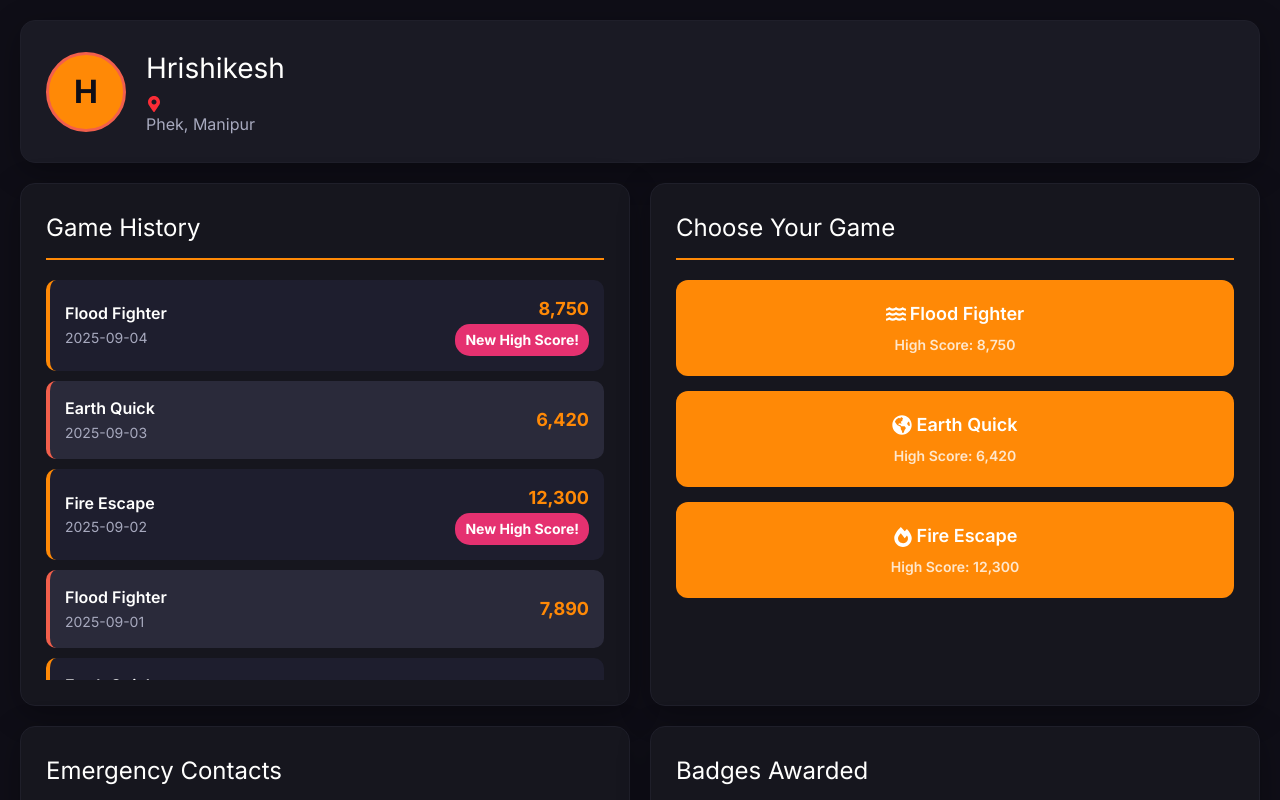
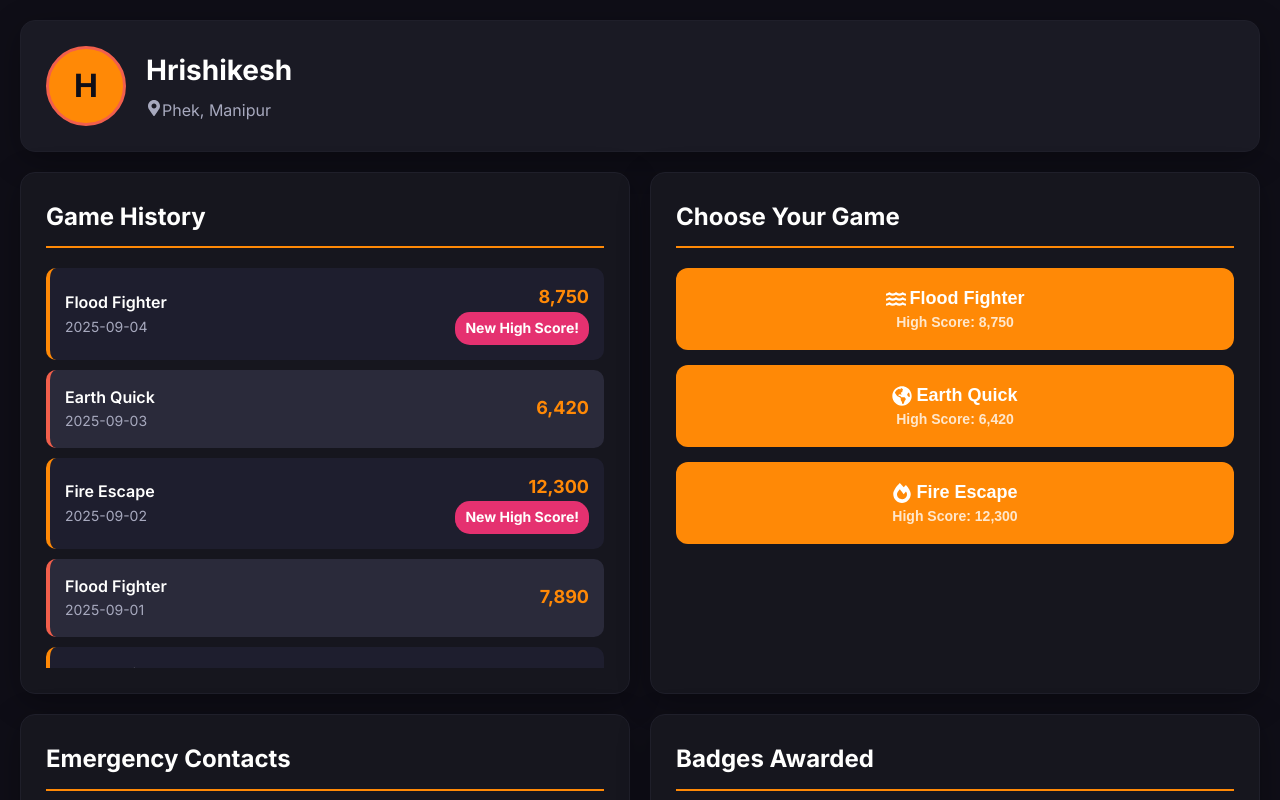
Before and after one commit to Aniketpatra007/SIH, a Next.js app: page /userdashboard in a window 1280 px wide. Shown: the top 800 px of the page. Built offline with nearby package versions, Linux system fonts and the light colour scheme.

Commit message:
update globals.css

```diff
--- a/app/globals.css
+++ b/app/globals.css
@@ -1,4 +1,3 @@
-
 @tailwind base;
 @tailwind components;
 @tailwind utilities;
@@ -8,11 +7,11 @@
   padding: 0;
   box-sizing: border-box;
 }
-
 body {
-  font-family: 'Inter', -apple-system, BlinkMacSystemFont, 'Segoe UI', Roboto, sans-serif;
-  background-color: #0F0E17;
-  color: #FFFFFE;
+  font-family: 'Segoe UI', Tahoma, Geneva, Verdana, sans-serif;
+  background-color: #0f0e17;
+  color: #fffffe;
+  padding: 20px;
   min-height: 100vh;
   line-height: 1.6;
 }
@@ -53,25 +52,13 @@ body {
 }
 
 /* Responsive Design */
-@media (max-width: 1200px) {
+/* @media (max-width: 1200px) {
   .stats-grid {
     grid-template-columns: repeat(auto-fit, minmax(240px, 1fr)) !important;
   }
-}
- @import "tailwindcss";
-* {
-  margin: 0;
-  padding: 0;
-  box-sizing: border-box;
-}
+} */
+ /* @import "tailwindcss"; */
 
-body {
-  font-family: 'Segoe UI', Tahoma, Geneva, Verdana, sans-serif;
-  background-color: #0f0e17;
-  color: #fffffe;
-  padding: 20px;
-  min-height: 100vh;
-}
 
 .dashboard {
   max-width: 1400px;
--- a/app/layout.tsx
+++ b/app/layout.tsx
@@ -1,12 +1,10 @@
-
-
 import { Inter } from 'next/font/google';
 import '@/app/globals.css';
 
 const inter = Inter({ subsets: ['latin'] });
 
 export const metadata = {
-  title: 'DisasterEd Pro - Admin Dashboard',
+  title: 'DisasterEd Pro',
   description: 'National Disaster Management Authority - Education Division Admin Portal',
 };
 
```
